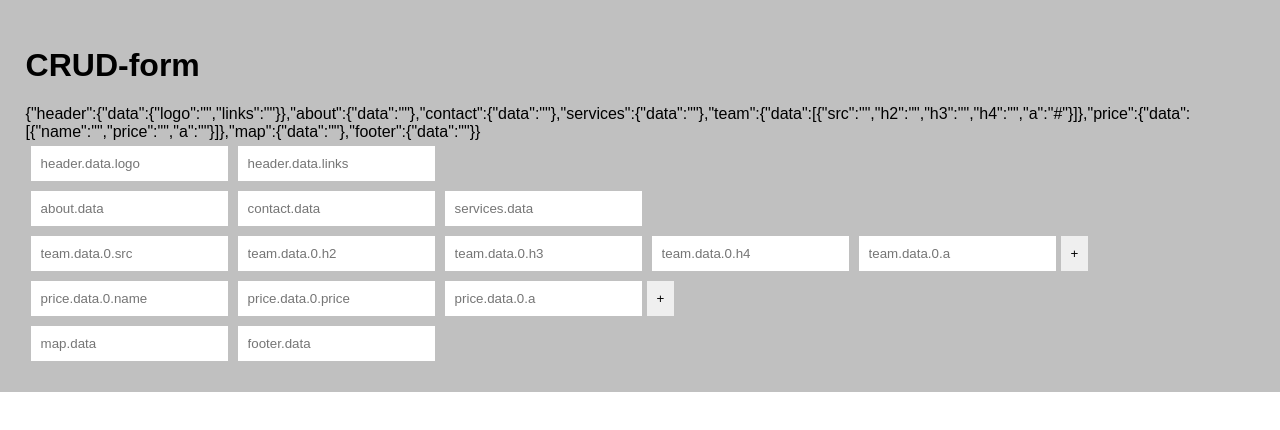
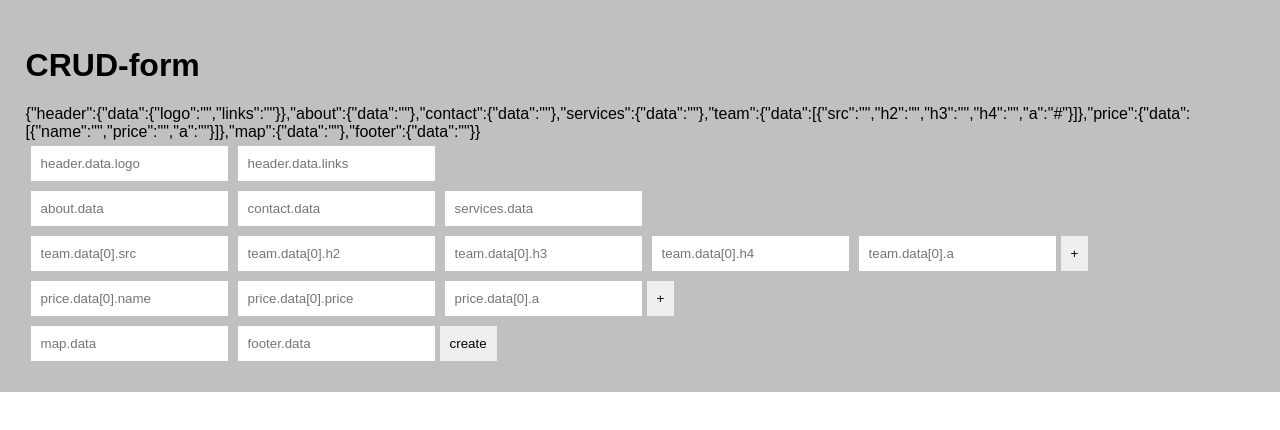
Before and after one commit to radhe212221/dnd2, a React (Create React App) app: page /edit in a window 1280 px wide. Shown: the top 430 px of the page. Built offline with nearby package versions, Linux system fonts and the light colour scheme.

Commit message:
crud added

```diff
--- a/src/pages/CRUD.js
+++ b/src/pages/CRUD.js
@@ -1,9 +1,13 @@
-import React, { useState } from 'react'
+import axios from 'axios'
+import React, { useRef, useState } from 'react'
+import { useSelector } from 'react-redux'
 
 const TEAM = { src: "", h2: "", h3: "", h4: "", a: "#" }
 const PRICE = { name: "", price: "", a: "" }
-
+const url = `https://fbecomm-8bab6-default-rtdb.firebaseio.com/dndsite.json`
 export default function CRUD() {
+    const state = useSelector(s => s)
+    const ref = useRef()
     const [ob, setob] = useState({
         header: { data: { logo: "", links: '' } },
         about: { data: '' },
@@ -25,11 +29,30 @@ export default function CRUD() {
 
     }
 
+    const create = () => {
+        let temp = {}
+        let c = ref?.current?.querySelectorAll("input")
+        c = Array.from(c)
+        c = c.map(x => ({ [x.placeholder]: x.value }))
+        // c=c.map(x=>({name:x.placeholder,val:x.value}))
+        // console.log("lkj", c)
+        for (let item of c) {
+            temp = { ...temp, ...item }
+        }
+        // console.log("lkj", temp)
+        // setob(temp)
+        let payload = {
+            uid: state?.user?.id,
+            data: JSON.stringify(temp)
+        }
+        axios.post(url, payload)
+    }
+
     return (
         <div className='crud'>
             <h1>CRUD-form</h1>
             {JSON.stringify(ob)}
-            <div>
+            <div ref={ref}>
                 <input onChange={handleChange} placeholder='header.data.logo' />
                 <input onChange={handleChange} placeholder='header.data.links' />
                 <br />
@@ -37,23 +60,24 @@ export default function CRUD() {
                 <input onChange={handleChange} placeholder='contact.data' />
                 <input onChange={handleChange} placeholder='services.data' />
                 {ob.team.data.map((x, i) => <div>
-                    <input onChange={handleChange} placeholder={`team.data.${i}.src`} />
-                    <input onChange={handleChange} placeholder={`team.data.${i}.h2`} />
-                    <input onChange={handleChange} placeholder={`team.data.${i}.h3`} />
-                    <input onChange={handleChange} placeholder={`team.data.${i}.h4`} />
-                    <input onChange={handleChange} placeholder={`team.data.${i}.a`} />
+                    <input onChange={handleChange} placeholder={`team.data[${i}].src`} />
+                    <input onChange={handleChange} placeholder={`team.data[${i}].h2`} />
+                    <input onChange={handleChange} placeholder={`team.data[${i}].h3`} />
+                    <input onChange={handleChange} placeholder={`team.data[${i}].h4`} />
+                    <input onChange={handleChange} placeholder={`team.data[${i}].a`} />
                     <button onClick={addmoreteam}>+</button>
                 </div>)}
                 {ob.price.data.map((x, i) => <div>
-                    <input onChange={handleChange} placeholder={`price.data.${i}.name`} />
-                    <input onChange={handleChange} placeholder={`price.data.${i}.price`} />
-                    <input onChange={handleChange} placeholder={`price.data.${i}.a`} />
+                    <input onChange={handleChange} placeholder={`price.data[${i}].name`} />
+                    <input onChange={handleChange} placeholder={`price.data[${i}].price`} />
+                    <input onChange={handleChange} placeholder={`price.data[${i}].a`} />
                     <button onClick={addmoreprice}>+</button>
                 </div>)}
 
                 <input onChange={handleChange} placeholder='map.data' />
                 <input onChange={handleChange} placeholder='footer.data' />
 
+                <button onClick={create}>create</button>
 
             </div>
         </div>
--- a/src/services/index.js
+++ b/src/services/index.js
@@ -1,6 +1,6 @@
 import axios from 'axios'
 const users = 'https://fbecomm-8bab6-default-rtdb.firebaseio.com/dndusers.json'
-const site = 'https://fbecomm-8bab6-default-rtdb.firebaseio.com/dndsite'
+const site = 'https://fbecomm-8bab6-default-rtdb.firebaseio.com/dndsite.json'
 
 
 const transform = ob => {
@@ -28,3 +28,31 @@ export const signupService = async (data) => {
     let resp = await axios.post(users, data).then(d => d?.data?.name).then(id => ({ ...data, id })).catch(e => null)
     return resp
 }
+
+export const allSites = async () => {
+    let resp = await axios.get(site).then(d => transform(d.data)).catch(e => null)
+    return resp
+}
+
+export const mySite = async (userId) => {
+    let resp = await allSites()
+    if (!resp) return null
+    let myData = resp.find(x => x.uid === userId)
+    return myData
+}
+
+export const exists = async userId => {
+    let exists = await mySite(userId)
+    return !!exists
+}
+
+export const create = async (payload) => {
+    let { uid, data } = payload
+    let condition = await exists(uid)
+    if (condition) {
+        // patch
+    }
+    else {
+        // post
+    }
+}
```
